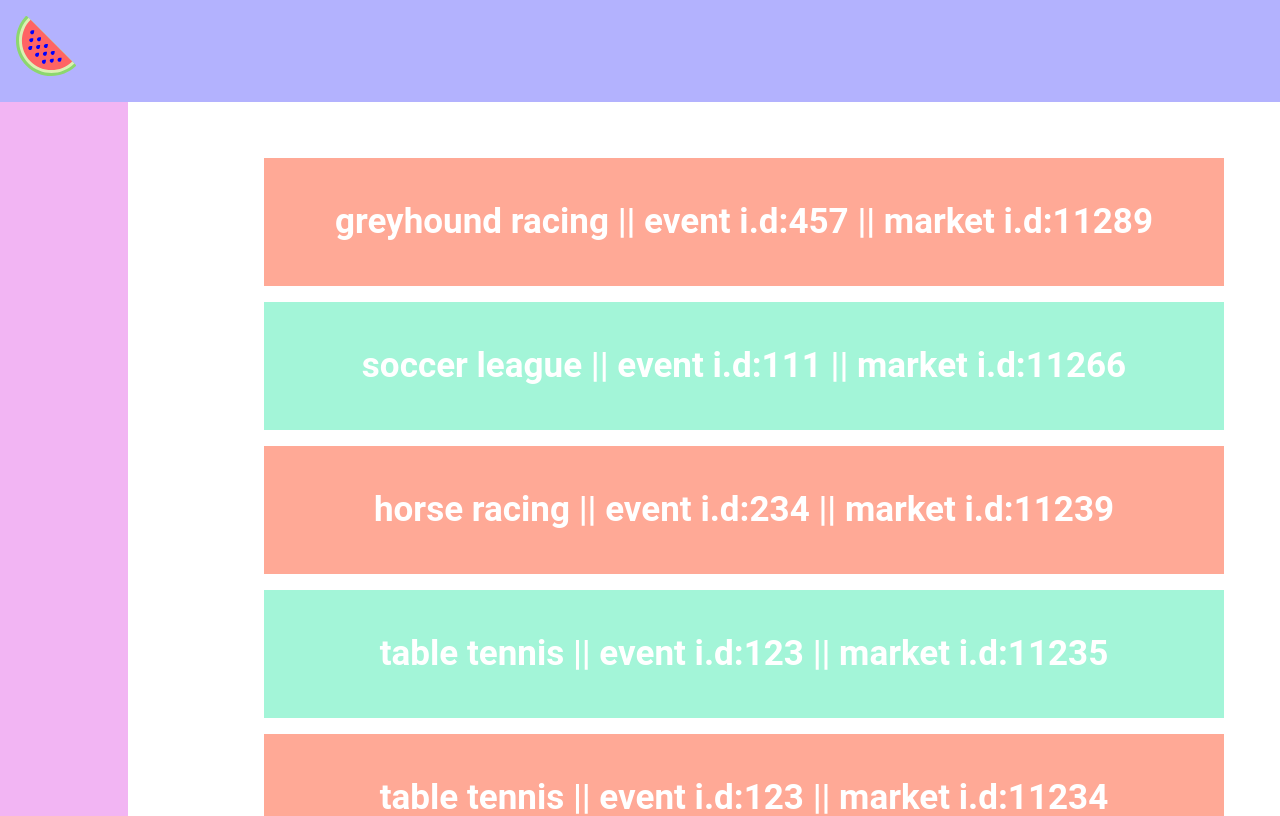
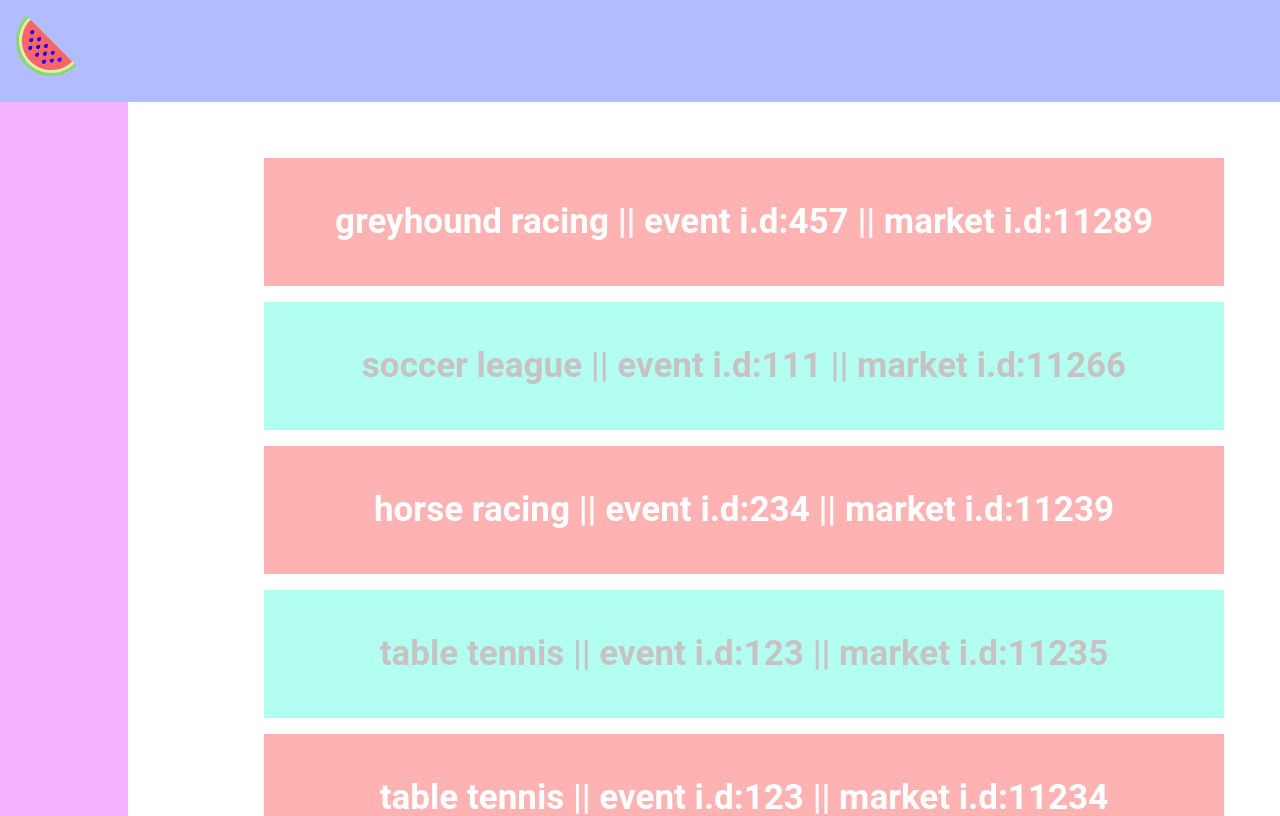
Before and after one commit to Rhibro/playtech-test, a React (Create React App) app: page / in a window 1280 px wide. Shown: the top 816 px of the page. Built offline with nearby package versions, Linux system fonts and the light colour scheme.

Commit message:
adjusting colours and readability

```diff
--- a/src/index.css
+++ b/src/index.css
@@ -5,7 +5,7 @@ body {
 }
 
 .head {
-  background-color: #B3B2FE;
+  background-color: #B2BDFF;
   width: 100%;
   min-height: 102px;
   height: 100%;
@@ -16,7 +16,7 @@ body {
 }
 
 .sideBar {
-  background-color: #F2B5F3;
+  background-color: #F5B2FF;
   position: absolute;
   width: 8rem;
   min-height: 100%;
@@ -51,11 +51,12 @@ body {
 }
 
 .boxPink:nth-of-type(odd) {
-  background-color:  #FFA996;
+  background-color:  #FFB2B2;
 }
 
 .boxPink:nth-of-type(even) {
-  background-color:  #A3F5D8;
+  background-color:  #b2fff1;
+  color: #c9c2c2;
 }
 
 div::first-line {
```
